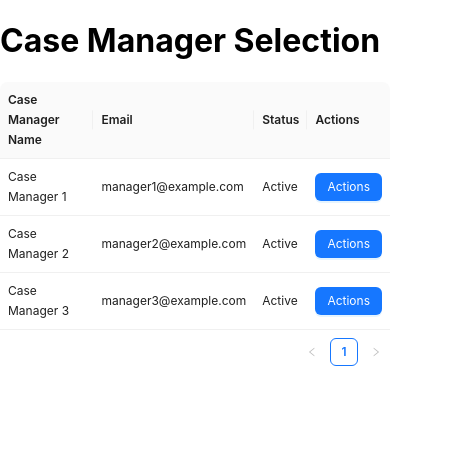
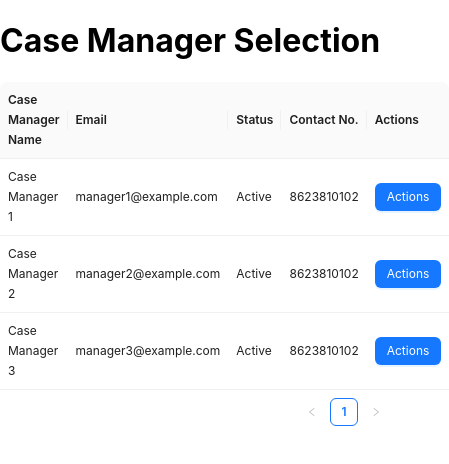
Before and after one commit to himanshu98/digital-health-frontend, a React (Create React App) app: page /casemanager in a window 390 px wide. Shown: the top 464 px of the page, 449 px wide, since content can reach past the window. Built offline with nearby package versions, Linux system fonts and the light colour scheme.

Commit message:
phone number added

```diff
--- a/src/modules/careManagement/CaseManagerSelectionPage.js
+++ b/src/modules/careManagement/CaseManagerSelectionPage.js
@@ -20,6 +20,10 @@ const CaseManagerSelectionPage = () => {
     {
       title: 'Status',
       dataIndex: 'status',
+    },
+    {
+      title: 'Contact No.',
+      dataIndex: 'contactNo',
     },
     {
       title: 'Actions',
@@ -59,18 +63,21 @@ const CaseManagerSelectionPage = () => {
       key: '1',
       name: 'Case Manager 1',
       email: 'manager1@example.com',
+      contactNo:"8623810102",
       status: 'Active',
     },
     {
       key: '2',
       name: 'Case Manager 2',
       email: 'manager2@example.com',
+      contactNo:"8623810102",
       status: 'Active',
     },
     {
       key: '3',
       name: 'Case Manager 3',
       email: 'manager3@example.com',
+      contactNo:"8623810102",
       status: 'Active',
     },
     // Add more case manager data here
```
